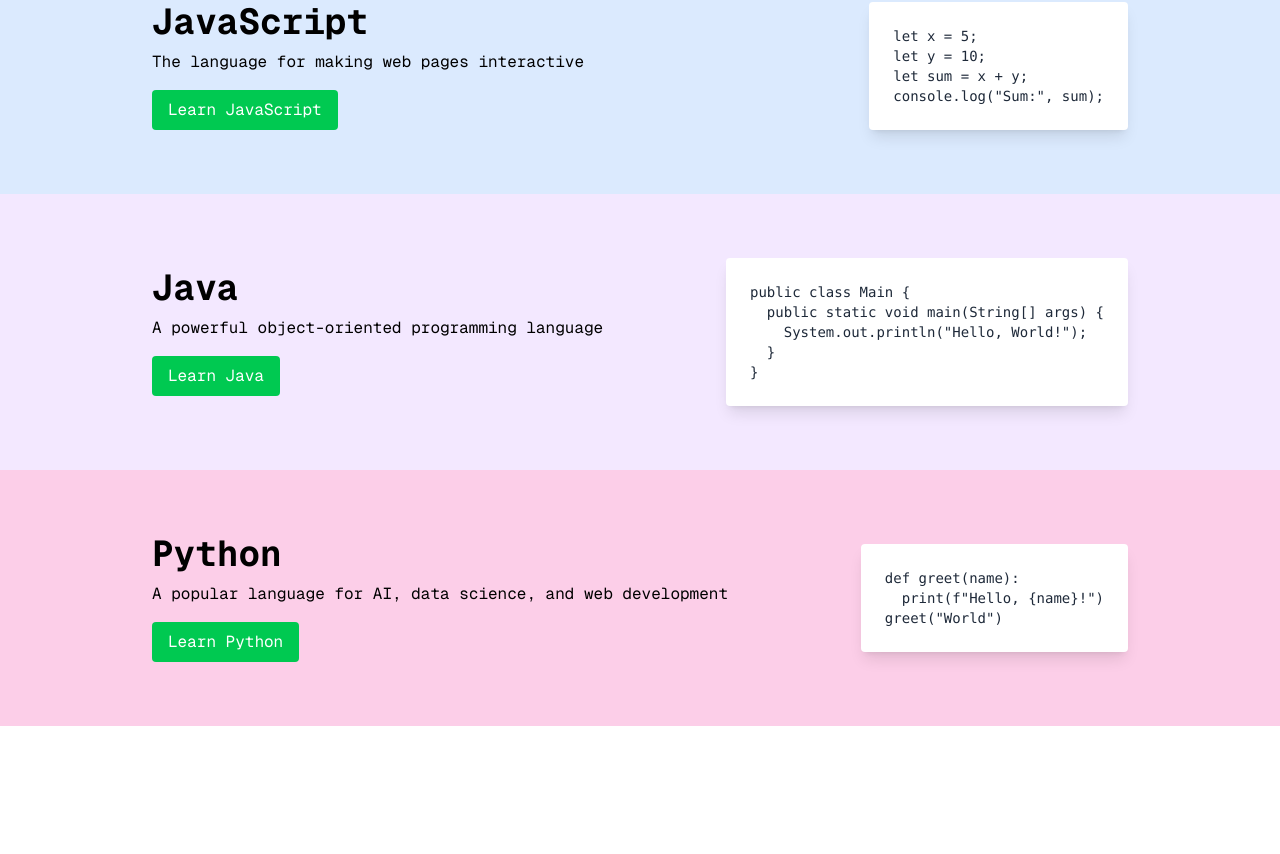
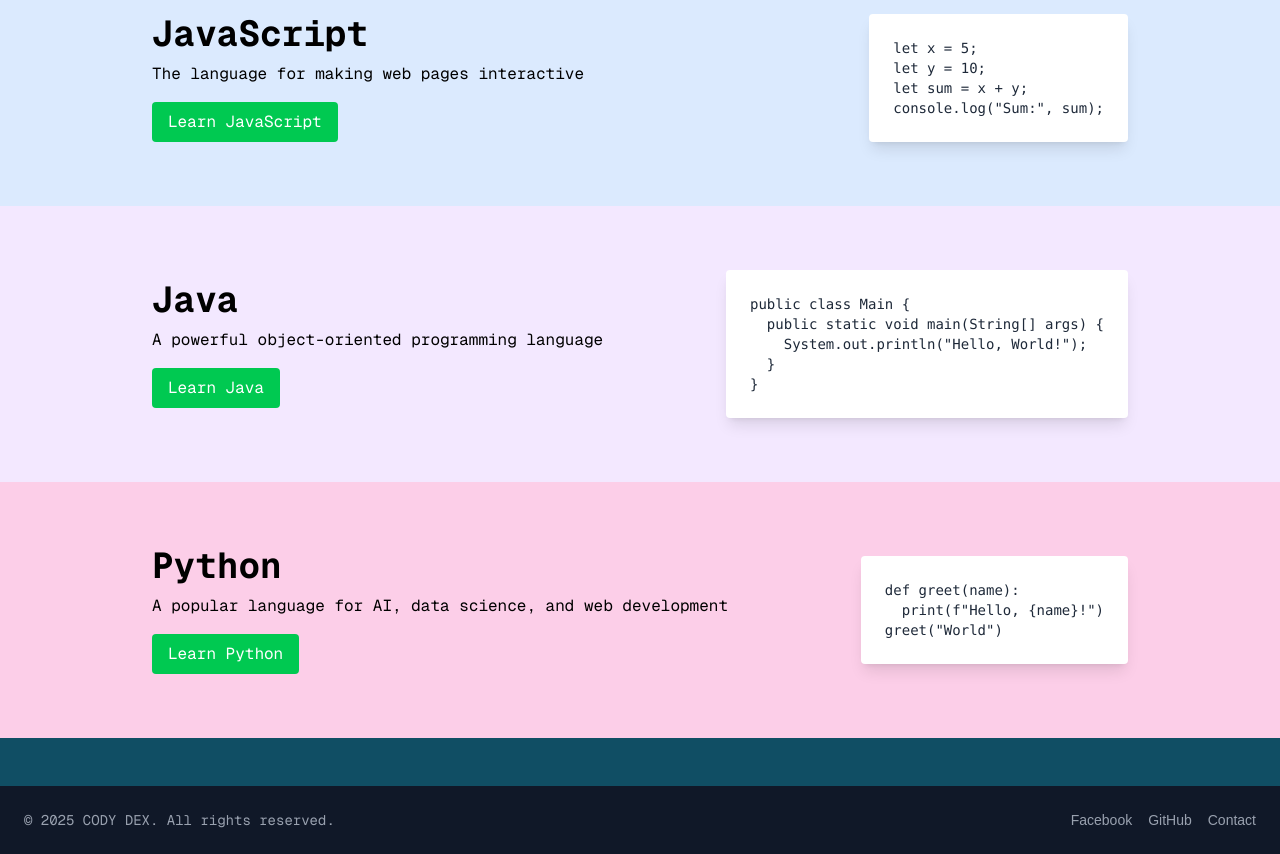
Before and after one commit to nsgundam/cody_dex, a Next.js app: page / in a window 1280 px wide. Shown: the part 1139-1993 px from the top of the page. Before the commit the page ends 1865 px from the top, so only its background shows below. Built offline with nearby package versions, Linux system fonts and the light colour scheme.

Commit message:
add footer and add html folder

```diff
--- a/app/page.js
+++ b/app/page.js
@@ -18,7 +18,9 @@ export default function Home() {
     <main className="bg-cyan-900 text-white min-h-screen">
       <nav className="bg-gray-900 text-white px-6 py-4 border-b border-gray-800">
         <div className="max-w-7xl mx-auto flex justify-between items-center">
-          <div className="text-xl text-yellow-400 font-mono font-bold">CODY DEX</div>
+          <div className="text-xl text-yellow-400 font-mono font-bold">
+            CODY DEX
+          </div>
 
           <div className="relative group hidden md:flex space-x-6 text-lg font-medium">
             <div
@@ -49,6 +51,9 @@ export default function Home() {
               Practice Coding
             </a>
           </div>
+          <button className="bg-yellow-400 font-mono text-black px-4 py-2 rounded-md hover:bg-yellow-300">
+            Join Club
+          </button>
         </div>
       </nav>
 
@@ -65,6 +70,36 @@ export default function Home() {
       {languages.map((lang) => (
         <LanguageSection key={lang.name} language={lang} />
       ))}
+
+      <footer className="bg-gray-900 text-gray-400 text-sm py-6 px-6 mt-12">
+        <div className="max-w-7xl mx-auto flex flex-col md:flex-row justify-between items-center gap-4">
+          <p className="font-mono">© 2025 CODY DEX. All rights reserved.</p>
+          <div className="flex space-x-4">
+            <a
+              href="https://www.facebook.com/nurunat.suttibutr"
+              target="_blank"
+              rel="Narunat Sutthibut"
+              className="hover:text-yellow-400 transition"
+            >
+              Facebook
+            </a>
+            <a
+              href="https://github.com/nsgundam"
+              target="_blank"
+              rel="Narunat Suutthibut"
+              className="hover:text-yellow-400 transition"
+            >
+              GitHub
+            </a>
+            <a
+              href="narunat.su66@rsu.ac.th"
+              className="hover:text-yellow-400 transition"
+            >
+              Contact
+            </a>
+          </div>
+        </div>
+      </footer>
     </main>
   );
 }
```
Also changed, not shown: app/html/page.js (added).
